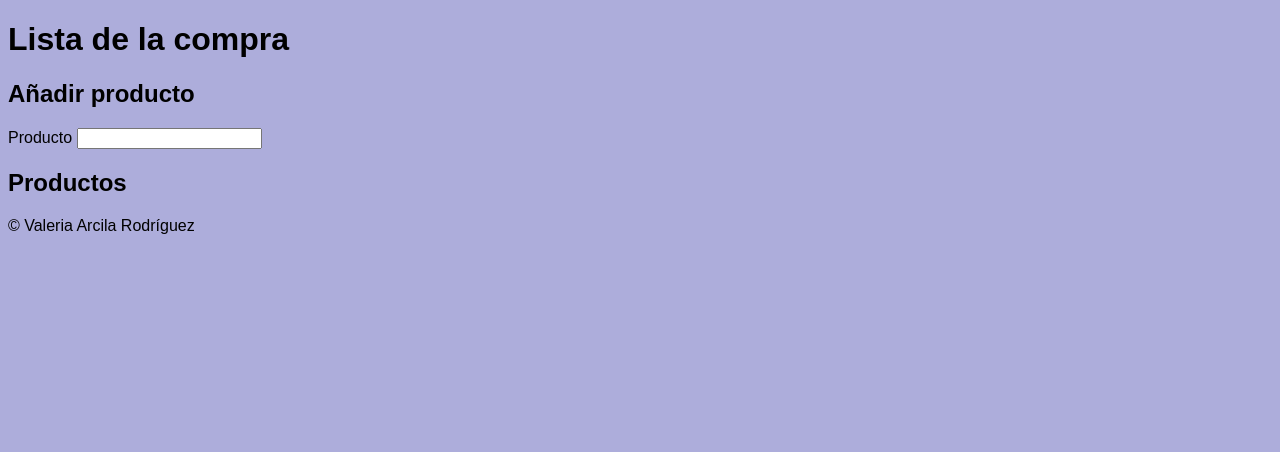
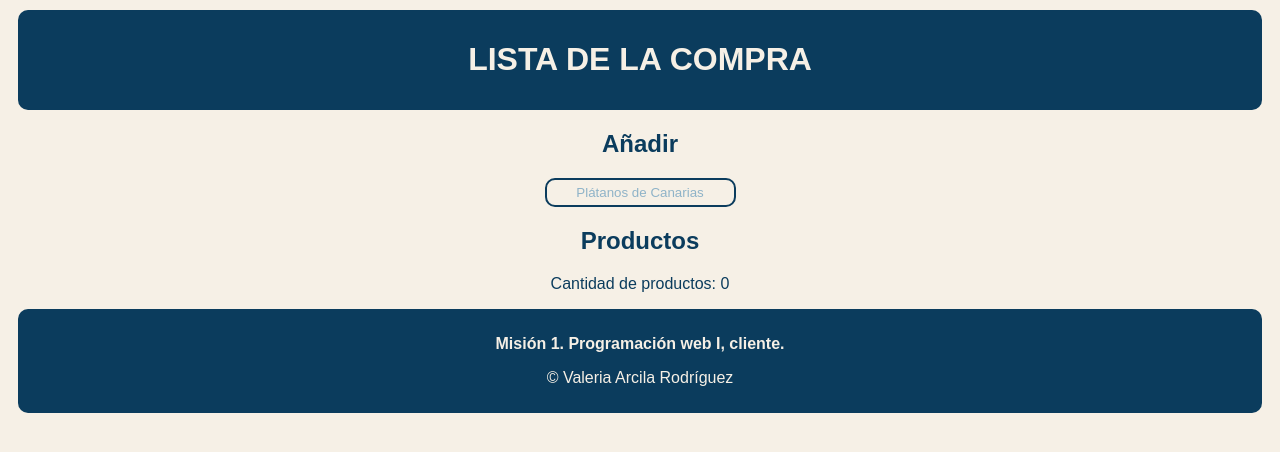
Before and after one commit to valarcila/mision1, a plain HTML site: page index.html in a window 1280 px wide. Drawn offline with Linux system fonts and the light colour scheme.

Commit message:
html y css

```diff
--- a/app.js
+++ b/app.js
@@ -1,6 +1,9 @@
-const input = document.querySelector("input")
+const producto = document.querySelector("#producto")
 const lista = document.querySelector("#lista")
+const cantidad = document.querySelector("#cantidad")
 
-input.addEventListener("keydown", (event) => {
-    event.key === "Enter" ? lista.textContent += `${input.value}`  : null
+producto.addEventListener("keydown", (event) => {
+    if(event.key === "Enter") {
+
+    }
 });
--- a/index.html
+++ b/index.html
@@ -1,7 +1,6 @@
 <!DOCTYPE html>
 
 <html lang="es">
-
     <head>
         <meta charset="utf-8"/>
         <meta name="viewport" content="width=device-width, initial-scale=1.0"/>
@@ -11,26 +10,36 @@
     </head>
 
     <body>
+        <header>
+            <h1 id="titulo">LISTA DE LA COMPRA</h1>
+        </header>
 
         <main>
-            <h1 id="titulo">Lista de la compra</h1>
+            <section>
+                <article>
+                    <h2>Añadir</h2>
+                    <!--for, relaciona label con input-->
+                    <!--<label for="producto">Producto</label>-->
+                    <!--placeholder, muestra ejemplo dentro del input-->
+                    <input
+                        id="producto"
+                        placeholder="Plátanos de Canarias"
+                    >
+                </article>
 
-            <section>
-                <h2>Añadir producto</h2>
-                <label>Producto</label>
-                <input>
-            </section>
-
-            <section>
-                <h2>Productos</h2>
-                <p id="lista"></p>
+                <article>
+                    <h2>Productos</h2>
+                    <ul id="lista"></ul>
+                    <p id="cantidad">Cantidad de productos: 0</p>
+                </article>
             </section>
         </main>
 
         <footer>
+            <p>
+                <b>Misión 1. Programación web I, cliente.</b>
+            </p>
             <p>&copy; Valeria Arcila Rodríguez</p>
         </footer>
-
     </body>
-
 </html>
--- a/styles.css
+++ b/styles.css
@@ -1,5 +1,58 @@
+/*libreria de colores*/
+:root {
+    --white: #f6f0e6;
+    --pastel_blue: #8fb3c8;
+    --blue: #0b3c5d;
+}
+
 body {
-    background-color: #adaddb;
+    background-color: var(--white);
+    color: var(--blue);
     font-family: Arial, Helvetica, sans-serif;
-    font-size: medium;
 }
+
+header {
+    background-color: var(--blue);
+    color: var(--white);
+    margin: 10px;
+    padding: 10px;
+    border-radius: 10px;
+    text-align: center;
+}
+
+main {
+    margin: 10px;
+    text-align: center;
+}
+
+#producto {
+    background-color: var(--white);
+    color: var(--blue);
+    padding: 5px;
+    border: 2px solid var(--blue);
+    border-radius: 10px;
+    text-align: center;
+}
+
+#producto::placeholder {
+    color: var(--pastel_blue);
+}
+
+footer {
+    background-color: var(--blue);
+    color: var(--white);
+    margin: 10px;
+    padding: 10px;
+    border-radius: 10px;
+    text-align: center;
+}
+
+/*funcion comprado*/
+.comprado {
+    text-decoration: line-through;
+}
+
+.oscuro {
+    background-color: var(--blue);
+    color: var(--white);
+}
```
